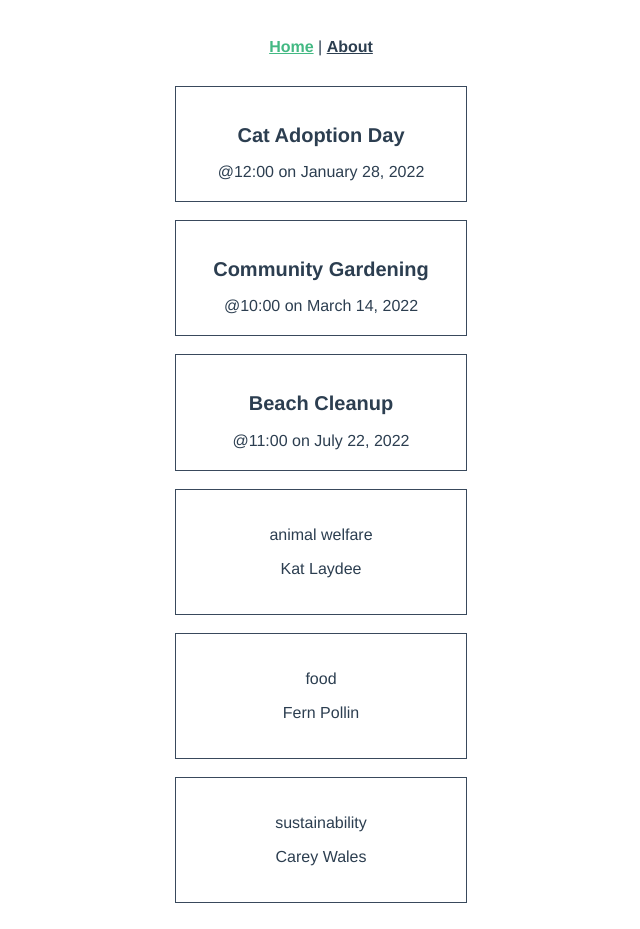
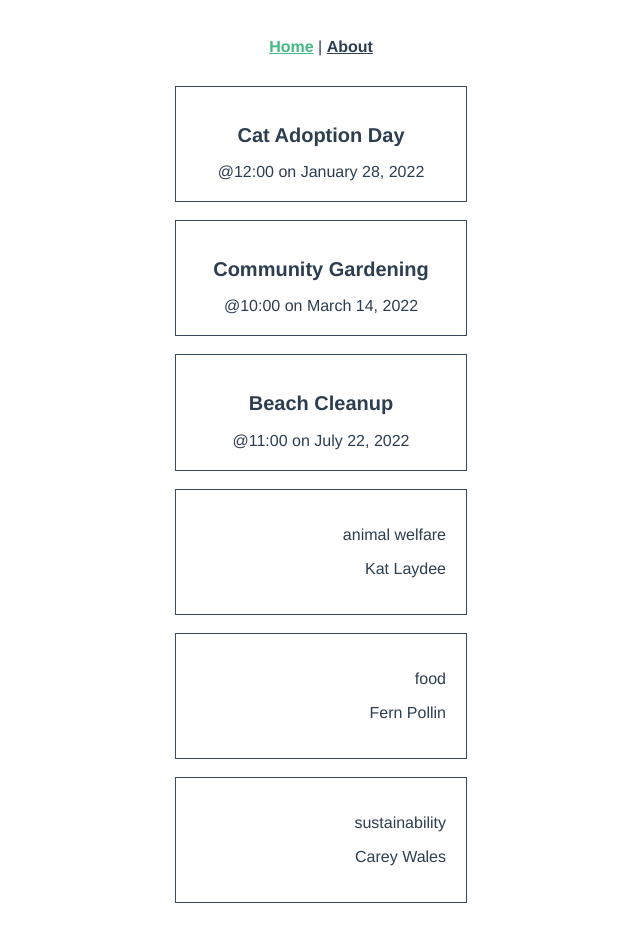
Before and after one commit to RinZ5/331-intro-to-vite, a Vue app: page / in a window 1280 px wide. Shown: the whole page, without its empty margins (319-959 px from the left). Built offline with nearby package versions, Linux system fonts and the light colour scheme; the HTML template or start-up script is replaced by a standard one.

Commit message:
Align text right

```diff
--- a/src/components/EventCategory.vue
+++ b/src/components/EventCategory.vue
@@ -20,7 +20,7 @@ defineProps<{
   cursor: pointer;
   border: 1px solid #39495c;
   margin-bottom: 18px;
-  /* text-align: right; */
+  text-align: right;
 }
 
 .event-category:hover {
```
